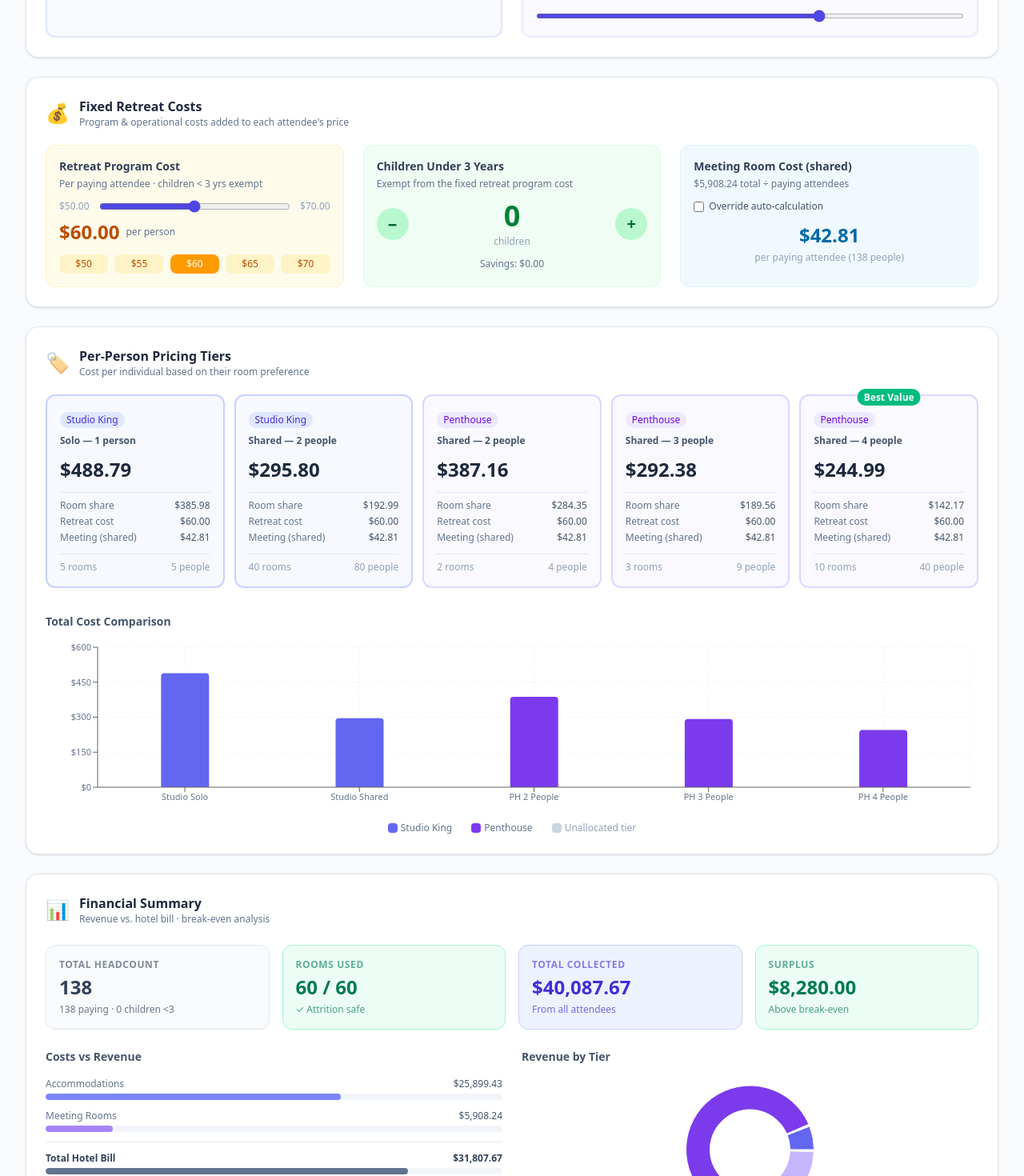
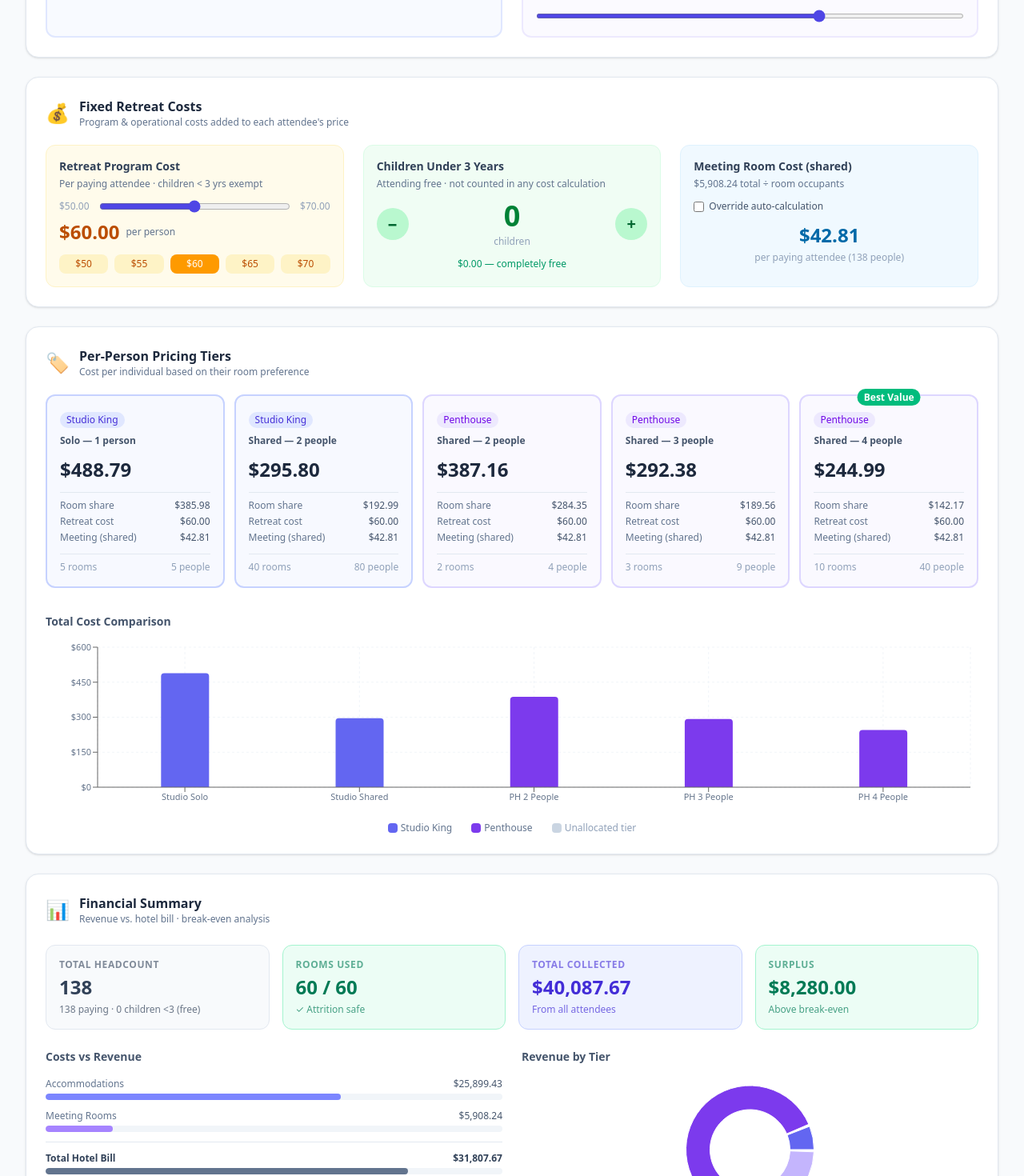
Before and after one commit to chitamoor/sojourners-retreat-planner, a React (Vite) app: page / in a window 1280 px wide. Shown: the part 586-2056 px from the top of the page at 80% size. Built offline with nearby package versions, Linux system fonts and the light colour scheme.

Commit message:
Children under 3 no longer impact any cost calculations
Made-with: Cursor

```diff
--- a/src/App.tsx
+++ b/src/App.tsx
@@ -32,10 +32,6 @@ export default function App() {
   const [fixedConfig, setFixedConfig] = useState<FixedCostConfig>(DEFAULT_FIXED_CONFIG);
 
   const headcount = useMemo(() => totalHeadcount(allocation), [allocation]);
-  const payingAttendees = useMemo(
-    () => Math.max(0, headcount - fixedConfig.childrenUnder3),
-    [headcount, fixedConfig.childrenUnder3]
-  );
   const tiers = useMemo(() => computePricingTiers(allocation, fixedConfig), [allocation, fixedConfig]);
   const summary = useMemo(() => computeFinancialSummary(allocation, fixedConfig), [allocation, fixedConfig]);
 
@@ -48,7 +44,7 @@ export default function App() {
     setFixedConfig(DEFAULT_FIXED_CONFIG);
   }
 
-  const autoCost = meetingCostPerPerson(payingAttendees);
+  const autoCost = meetingCostPerPerson(headcount);
 
   return (
     <div className="min-h-screen bg-slate-50">
@@ -101,7 +97,7 @@ export default function App() {
         <RoomAllocator allocation={allocation} onChange={setAllocation} />
         <FixedCosts
           config={fixedConfig}
-          payingAttendees={payingAttendees}
+          payingAttendees={headcount}
           onChange={setFixedConfig}
         />
         <PricingTiers tiers={tiers} />
--- a/src/components/FinancialSummary.tsx
+++ b/src/components/FinancialSummary.tsx
@@ -11,7 +11,7 @@ export default function FinancialSummary({ summary }: Props) {
     totalRoomsUsed,
     totalRoomsCommitted,
     totalHeadcount,
-    payingAttendees,
+    childrenUnder3,
     totalRevenueCollected,
     totalHotelBill,
     surplus,
@@ -64,8 +64,8 @@ export default function FinancialSummary({ summary }: Props) {
         <div className="grid grid-cols-1 md:grid-cols-2 lg:grid-cols-4 gap-4 mb-6">
           <StatCard
             label="Total Headcount"
-            value={totalHeadcount.toString()}
-            sub={`${payingAttendees} paying · ${totalHeadcount - payingAttendees} children <3`}
+            value={(totalHeadcount + childrenUnder3).toString()}
+            sub={`${totalHeadcount} paying · ${childrenUnder3} children <3 (free)`}
             color="slate"
           />
           <StatCard
@@ -216,7 +216,7 @@ export default function FinancialSummary({ summary }: Props) {
                   <tr className="border-t border-slate-200 font-semibold">
                     <td className="pt-2 text-slate-700">Total</td>
                     <td className="pt-2 text-right text-slate-600">{totalRoomsUsed}</td>
-                    <td className="pt-2 text-right text-slate-600">{totalHeadcount}</td>
+                    <td className="pt-2 text-right text-slate-600">{totalHeadcount + childrenUnder3}</td>
                     <td className="pt-2 text-right text-slate-400">—</td>
                     <td className="pt-2 text-right text-indigo-700">{fmt(totalRevenueCollected)}</td>
                   </tr>
--- a/src/components/FixedCosts.tsx
+++ b/src/components/FixedCosts.tsx
@@ -70,7 +70,7 @@ export default function FixedCosts({ config, payingAttendees, onChange }: Props)
             Children Under 3 Years
           </label>
           <p className="text-xs text-slate-500 mb-3">
-            Exempt from the fixed retreat program cost
+            Attending free · not counted in any cost calculation
           </p>
           <div className="flex items-center justify-between">
             <button
@@ -87,8 +87,8 @@ export default function FixedCosts({ config, payingAttendees, onChange }: Props)
               className="w-10 h-10 rounded-full bg-green-200 hover:bg-green-300 text-green-800 text-xl font-bold flex items-center justify-center transition-colors"
             >+</button>
           </div>
-          <p className="text-xs text-slate-500 mt-3 text-center">
-            Savings: {fmt(config.childrenUnder3 * config.retreatCostPerPerson)}
+          <p className="text-xs text-emerald-600 font-medium mt-3 text-center">
+            $0.00 — completely free
           </p>
         </div>
 
@@ -98,7 +98,7 @@ export default function FixedCosts({ config, payingAttendees, onChange }: Props)
             Meeting Room Cost (shared)
           </label>
           <p className="text-xs text-slate-500 mb-3">
-            {fmt(CONTRACT.meetingRooms.totalEstimated)} total ÷ paying attendees
+            {fmt(CONTRACT.meetingRooms.totalEstimated)} total ÷ room occupants
           </p>
 
           <div className="flex items-center gap-2 mb-3">
--- a/src/types.ts
+++ b/src/types.ts
@@ -30,8 +30,8 @@ export interface PricingTier {
 export interface FinancialSummary {
   totalRoomsUsed: number;
   totalRoomsCommitted: number;
-  totalHeadcount: number;
-  payingAttendees: number;       // excludes children under 3
+  totalHeadcount: number;        // paying attendees from room allocation only
+  childrenUnder3: number;        // informational only — not counted in any cost
   totalRevenueCollected: number;
   totalHotelBill: number;
   surplus: number;               // positive = surplus, negative = deficit
--- a/src/utils/pricing.ts
+++ b/src/utils/pricing.ts
@@ -57,11 +57,11 @@ export function computePricingTiers(
   alloc: RoomAllocation,
   fixedConfig: FixedCostConfig
 ): PricingTier[] {
+  // Children under 3 are not counted in room allocation — headcount = paying adults only
   const headcount = totalHeadcount(alloc);
-  const payingAttendees = Math.max(0, headcount - fixedConfig.childrenUnder3);
   const meetingCost = fixedConfig.overrideMeetingCostPerPerson
     ? fixedConfig.meetingCostOverride
-    : meetingCostPerPerson(payingAttendees);
+    : meetingCostPerPerson(headcount);
 
   const tiers: PricingTier[] = [
     {
@@ -154,8 +154,7 @@ export function computeFinancialSummary(
   fixedConfig: FixedCostConfig
 ): FinancialSummary {
   const tiers = computePricingTiers(alloc, fixedConfig);
-  const headcount = totalHeadcount(alloc);
-  const payingAttendees = Math.max(0, headcount - fixedConfig.childrenUnder3);
+  const headcount = totalHeadcount(alloc); // paying adults only; children under 3 excluded
   const roomsUsed = totalRoomsUsed(alloc);
 
   // Revenue from each tier (only rooms with allocations)
@@ -182,7 +181,7 @@ export function computeFinancialSummary(
     totalRoomsUsed: roomsUsed,
     totalRoomsCommitted: CONTRACT.rooms.studioKing.total + CONTRACT.rooms.penthouse.total,
     totalHeadcount: headcount,
-    payingAttendees,
+    childrenUnder3: fixedConfig.childrenUnder3,
     totalRevenueCollected,
     totalHotelBill,
     surplus: totalRevenueCollected - totalHotelBill,
```
